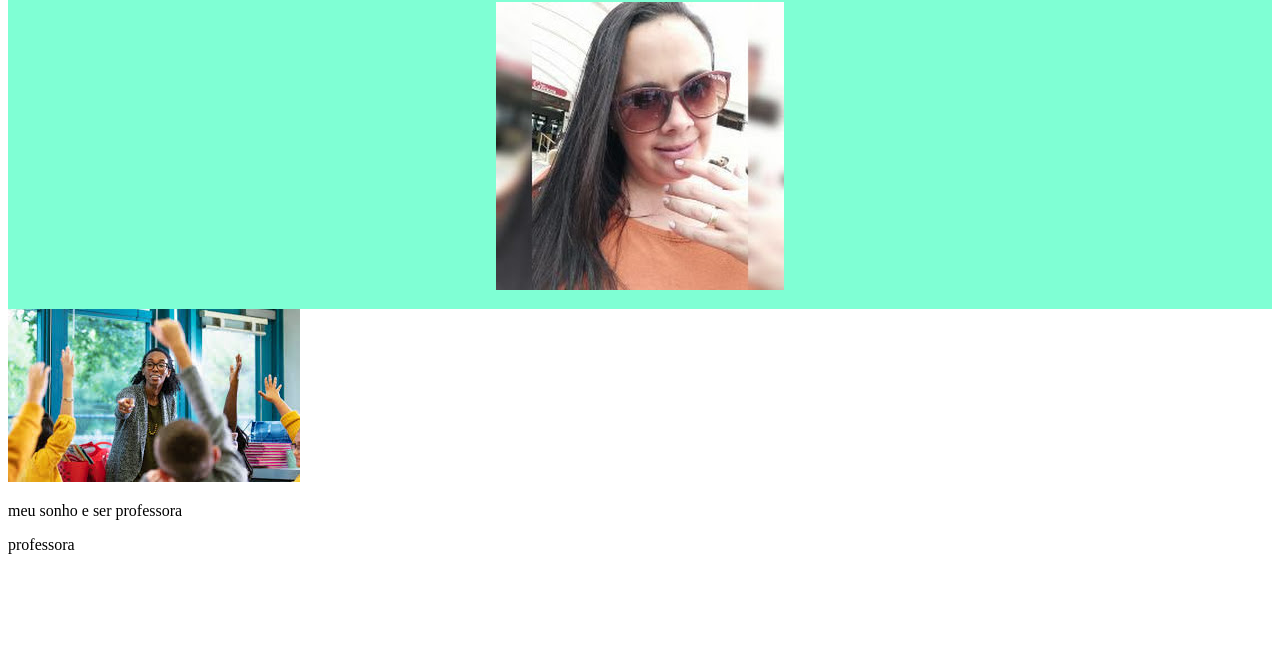
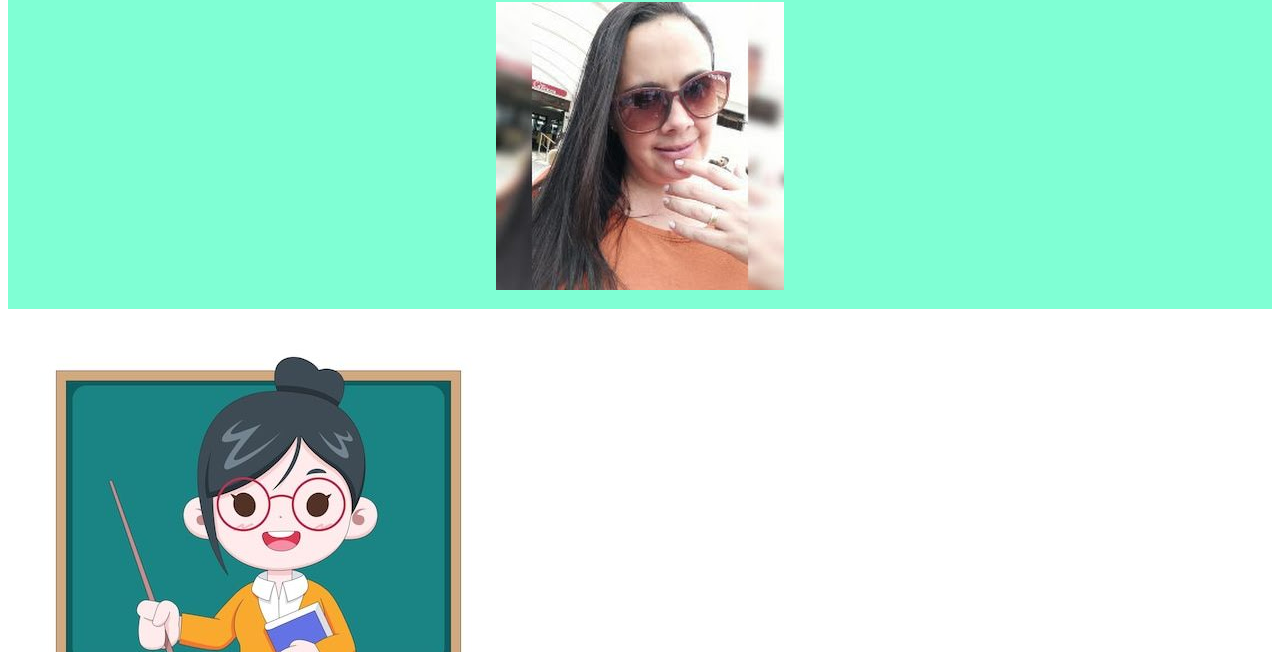
Before and after one commit to joce1209/meu-futuro-3A-Jose-Elias, a plain HTML site: page index.html in a window 1280 px wide. Shown: the part 148-800 px from the top of the page. Drawn offline with Linux system fonts and the light colour scheme.

Commit message:
nova imagem

```diff
--- a/index.html
+++ b/index.html
@@ -19,7 +19,7 @@
 <section>
 
 <div class="sonhos">
-    <img src="download (1).jpeg" alt="aqui tem uma imagem de professora">
+    <img src="513286953cfb4641445012a3c233b042.jpg" alt="aqui tem uma imagem de professora">
     <p></p>
     <p>meu sonho e ser professora</p>
     <p>professora</p>
```
